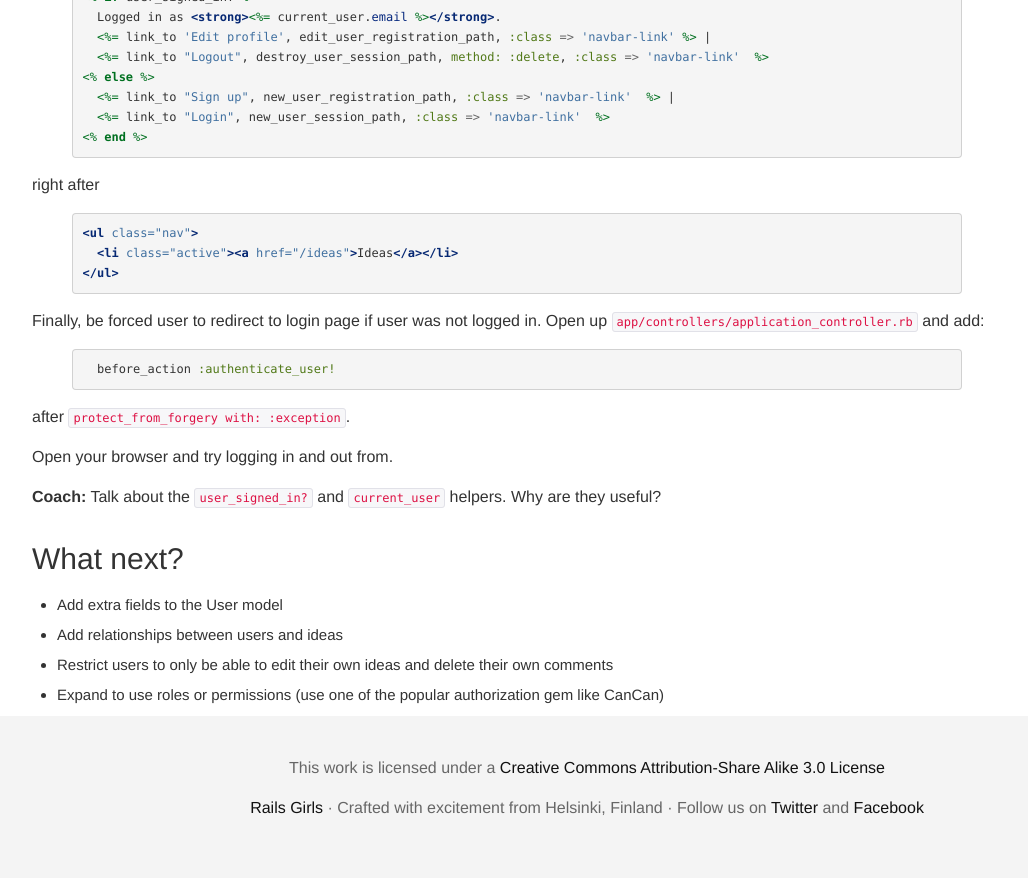
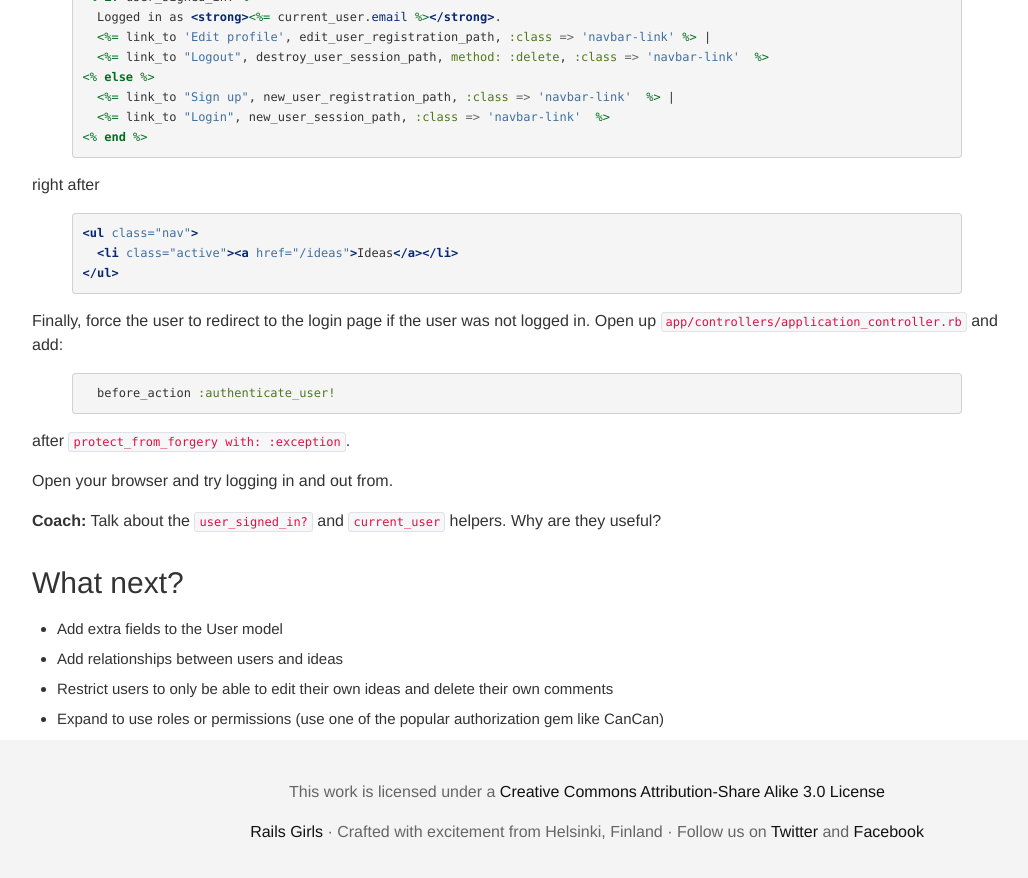
Before and after one commit to railsgirls/guides.railsgirls.com, a Jekyll site: the page built from _posts/2012-11-01-devise.markdown, in a window 1280 px wide and 900 px high, scrolled down 2062 px. Shown: the top 878 px of the window, without its empty margins (53-1081 px from the left). Built offline with Jekyll 4.4.1, drawn with Linux system fonts in a browser that asks for light colours; nearby versions of some CDN libraries.

Commit message:
Update 2012-11-01-devise.markdown

```diff
--- a/_posts/2012-11-01-devise.markdown
+++ b/_posts/2012-11-01-devise.markdown
@@ -107,7 +107,7 @@ right after
 </ul>
 {% endhighlight %}
 
-Finally, be forced user to redirect to login page if user was not logged in. Open up `app/controllers/application_controller.rb` and add:
+Finally, force the user to redirect to the login page if the user was not logged in. Open up `app/controllers/application_controller.rb` and add:
 
 {% highlight ruby %}
   before_action :authenticate_user!
```
